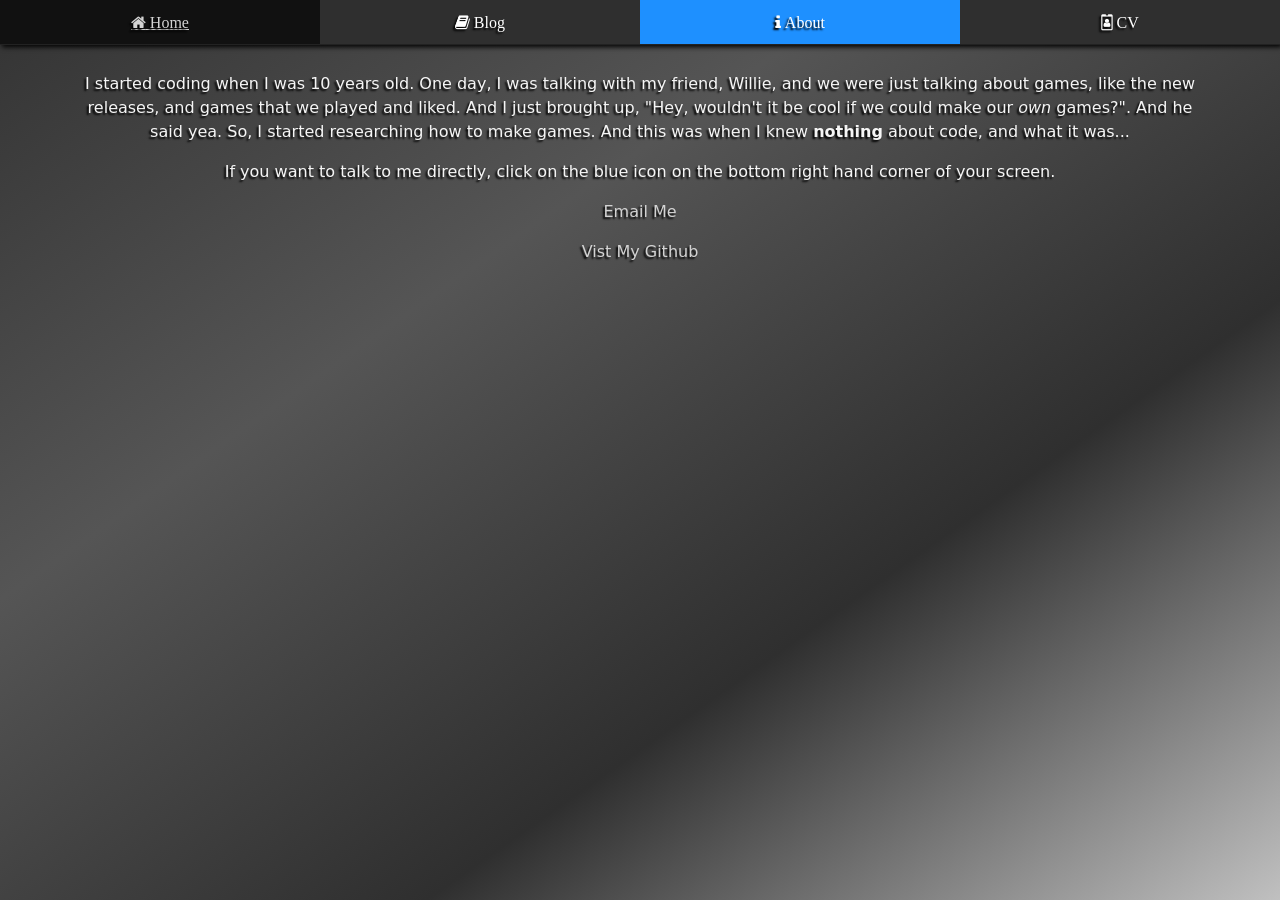
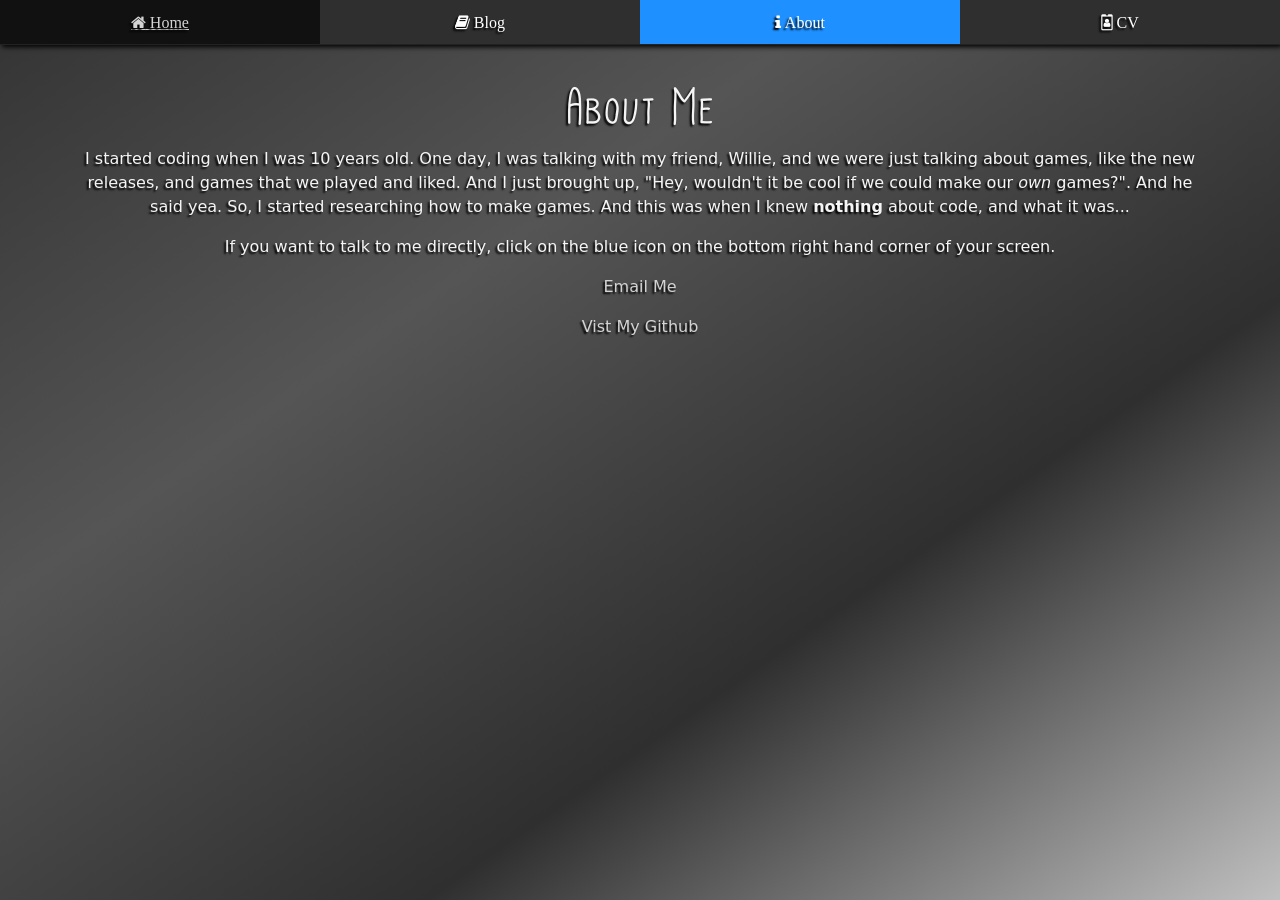
Before and after one commit to lemueldls/lemueld6200.github.io, a Jekyll site: the page built from about/index.html, in a window 1280 px wide. Built offline with Jekyll 4.4.1, drawn with Linux system fonts in a browser that asks for light colours; comment, search, counter and statistics services are not loaded.

Commit message:
Update index.html

```diff
--- a/about/index.html
+++ b/about/index.html
@@ -13,6 +13,7 @@ title: About
 		</ul>
 	</nav>
 	<br>
+	<h1>About Me</h1>
 	<p>I started coding when I was 10 years old. One day, I was talking with my friend, Willie, and we were just talking about games, like the new releases, and games that we played and liked. And I just brought up, "Hey, wouldn't it be cool if we could make our <i>own</i> games?". And he said yea. So, I started researching how to make games. And this was when I knew <b>nothing</b> about code, and what it was...</p>
 	<p>If you want to talk to me directly, click on the blue icon on the bottom right hand corner of your screen.</p>
 	<p><a href="mailto:lemueld6200@afsenyc.org">Email Me</a></li>
```
